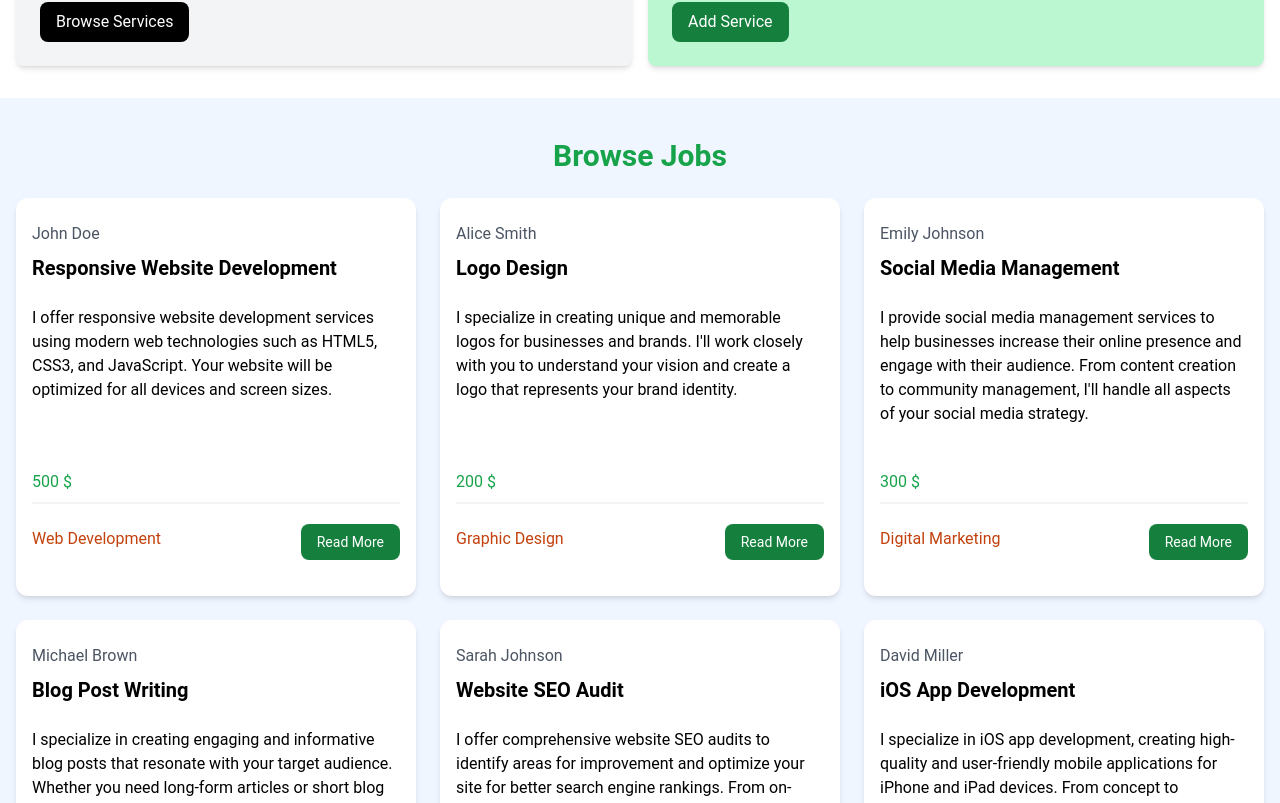
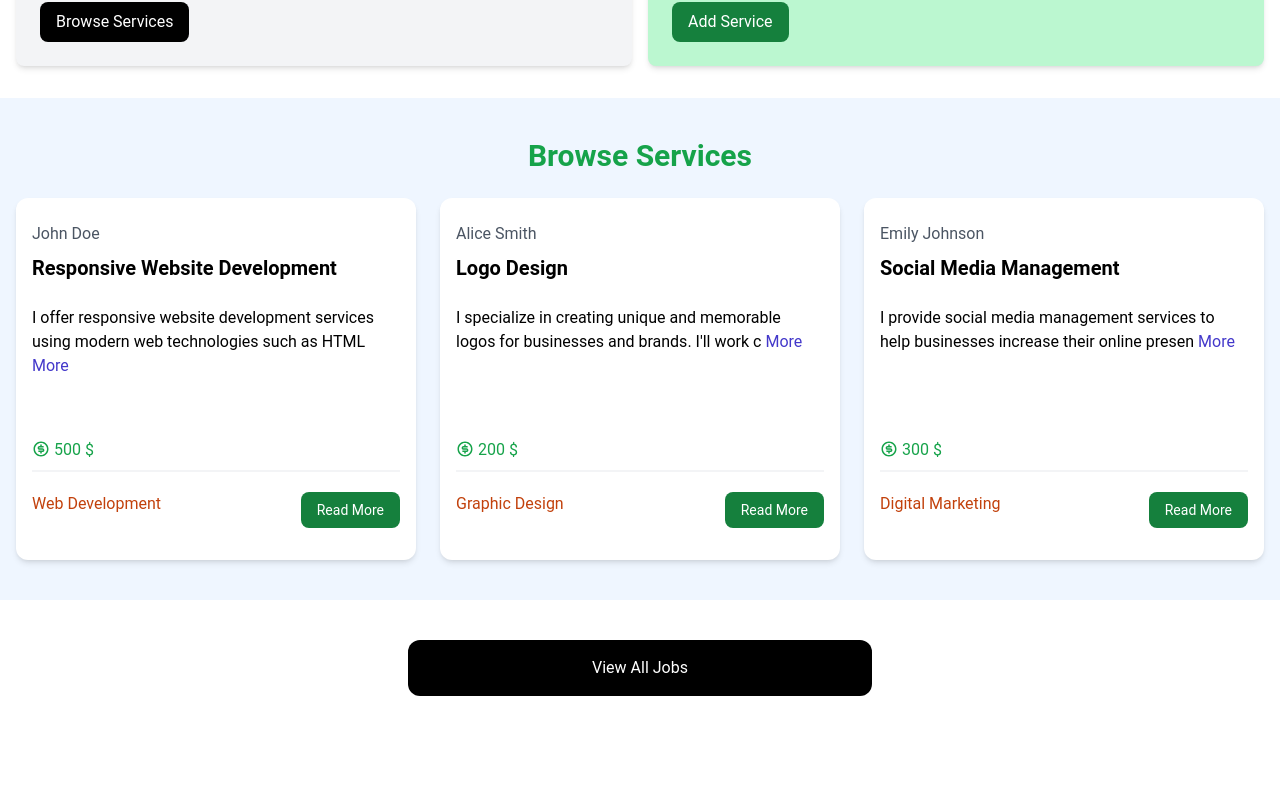
Before and after one commit to themehdiq/React-Freelance-Service-Web-App, a React (Vite) app: page / in a window 1280 px wide. Shown: the part 511-1314 px from the top of the page. After the commit the page ends 1247 px from the top, so only its background shows below. Built offline with nearby package versions, Linux system fonts and the light colour scheme.

Commit message:
add the more and less functionnalities in ServiceListing components and add ViewMore components

```diff
--- a/package.json
+++ b/package.json
@@ -11,7 +11,9 @@
   },
   "dependencies": {
     "react": "^18.2.0",
-    "react-dom": "^18.2.0"
+    "react-dom": "^18.2.0",
+    "react-icons": "^5.0.1",
+    "react-router-dom": "^6.22.3"
   },
   "devDependencies": {
     "@types/react": "^18.2.66",
--- a/src/App.jsx
+++ b/src/App.jsx
@@ -3,6 +3,7 @@ import Navbar from "./components/Navbar";
 import Hero from "./components/Hero";
 import HomeCards from "./components/HomeCards";
 import ServiceListings from "./components/ServiceListings";
+import ViewAllServices from "./components/ViewAllServices";
 
 const App = () => {
   return (
@@ -11,15 +12,7 @@ const App = () => {
       <Hero />
       <HomeCards />
       <ServiceListings></ServiceListings>
-
-      <section className="m-auto max-w-lg my-10 px-6">
-        <a
-          href="jobs.html"
-          className="block bg-black text-white text-center py-4 px-6 rounded-xl hover:bg-gray-700"
-        >
-          View All Jobs
-        </a>
-      </section>
+      <ViewAllServices></ViewAllServices>
     </>
   );
 };
--- a/src/components/JobListing.jsx
+++ /dev/null
@@ -1,35 +0,0 @@
-import React from "react";
-
-const JobListing = ({ service }) => {
-  return (
-    <div key={service.id} className="bg-white rounded-xl shadow-md relative">
-      <div className="p-4">
-        <div className="mb-6">
-          <div className="text-gray-600 my-2">{service.freelancer.name}</div>
-          <h3 className="text-xl font-bold">{service.service}</h3>
-        </div>
-
-        <div className="mb-5 h-36">{service.description}</div>
-
-        <h3 className="text-green-600 mb-2">{service.price} $</h3>
-
-        <div className="border border-gray-100 mb-5"></div>
-
-        <div className="flex flex-col lg:flex-row justify-between mb-4">
-          <div className="text-orange-700 mb-3">
-            <i className="fa-solid fa-location-dot text-lg"></i>
-            {service.category}
-          </div>
-          <a
-            href={`/jobs/${service.id}`}
-            className="h-[36px] bg-green-700 hover:bg-green-600 text-white px-4 py-2 rounded-lg text-center text-sm"
-          >
-            Read More
-          </a>
-        </div>
-      </div>
-    </div>
-  );
-};
-
-export default JobListing;
--- /dev/null
+++ b/src/components/ServiceListing.jsx
@@ -0,0 +1,54 @@
+import React from "react";
+import { useState } from "react";
+import { RiMoneyDollarCircleLine } from "react-icons/ri";
+
+const ServiceListing = ({ service }) => {
+  const [showFullDescription, setShowFullDescription] = useState(false);
+
+  let description = service.description;
+  if (!showFullDescription) {
+    description = description.substring(0, 90);
+  }
+
+  return (
+    <div key={service.id} className="bg-white rounded-xl shadow-md relative">
+      <div className="p-4">
+        <div className="mb-6">
+          <div className="text-gray-600 my-2">{service.freelancer.name}</div>
+          <h3 className="text-xl font-bold">{service.service}</h3>
+        </div>
+
+        <div className="mb-5 h-28">
+          {description}{" "}
+          <button
+            className="text-indigo-700 hover:text-indigo-400"
+            onClick={() => {
+              setShowFullDescription((previousState) => !previousState);
+            }}
+          >
+            {showFullDescription ? "Less" : "More"}
+          </button>
+        </div>
+
+        <h3 className="text-green-600 mb-2">
+          <RiMoneyDollarCircleLine className="inline text-lg mb-1 mr-1"></RiMoneyDollarCircleLine>
+          {service.price} $
+        </h3>
+
+        <div className="border border-gray-100 mb-5"></div>
+
+        <div className="flex flex-col lg:flex-row justify-between mb-4">
+          <div className="text-orange-700 mb-3">{service.category}</div>
+          <a
+            href={`/jobs/${service.id}`}
+            className="h-[36px] bg-green-700 hover:bg-green-600 text-white px-4 py-2 rounded-lg text-center text-sm"
+          >
+            Read More
+          </a>
+        </div>
+      </div>
+    </div>
+  );
+};
+
+export default ServiceListing;
--- a/src/components/ServiceListings.jsx
+++ b/src/components/ServiceListings.jsx
@@ -1,19 +1,20 @@
 import React from "react";
 import services from "../services.json";
-import JobListing from "./JobListing";
+import ServiceListing from "./ServiceListing";
 
 const ServiceListings = () => {
+  const recentServices = services.slice(0, 3);
   return (
     // <!-- Browse Services -->
     <section className="bg-blue-50 px-4 py-10">
       <div className="container-xl lg:container m-auto">
         <h2 className="text-3xl font-bold text-green-600 mb-6 text-center">
-          Browse Jobs
+          Browse Services
         </h2>
         <div className="grid grid-cols-1 md:grid-cols-3 gap-6">
           {/* <!-- Service Listing  --> */}
-          {services.map((service) => (
-            <JobListing service={service}></JobListing>
+          {recentServices.map((service) => (
+            <ServiceListing key={service.id} service={service}></ServiceListing>
           ))}
         </div>
       </div>
--- /dev/null
+++ b/src/components/ViewAllServices.jsx
@@ -0,0 +1,16 @@
+import React from "react";
+
+const ViewAllServices = () => {
+  return (
+    <section className="m-auto max-w-lg my-10 px-6">
+      <a
+        href={`/jobs`}
+        className="block bg-black text-white text-center py-4 px-6 rounded-xl hover:bg-gray-700"
+      >
+        View All Jobs
+      </a>
+    </section>
+  );
+};
+
+export default ViewAllServices;
```
Also changed, not shown: 1 other file (tests, documents, lock files or other folders).
